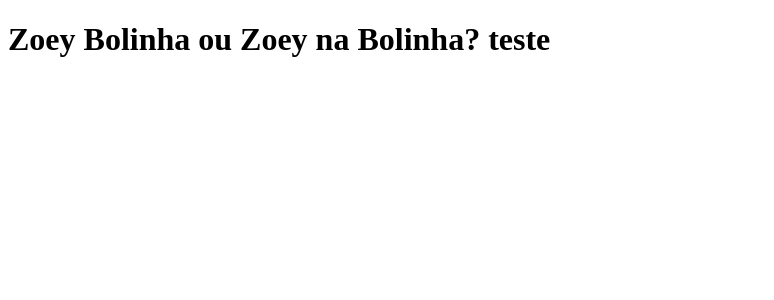
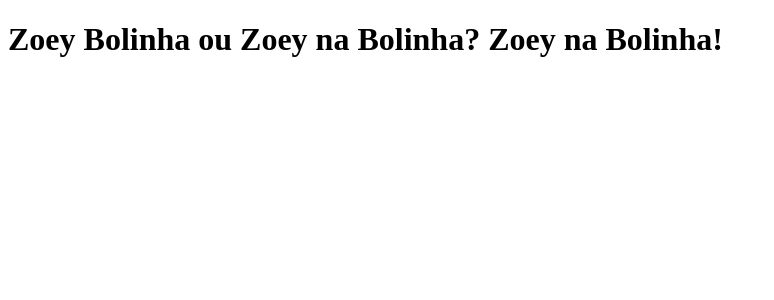
Before and after one commit to alexotsubo/curso, a Next.js app: page / in a window 1280 px wide. Shown: the top 300 px of the page, without its empty margins (0-774 px from the left). Built offline with nearby package versions, Linux system fonts and the light colour scheme.

Commit message:
modifica Zoey Na Bolinha

```diff
--- a/pages/index.js
+++ b/pages/index.js
@@ -1,5 +1,5 @@
 function Home() {
-    return <h1>Zoey Bolinha ou Zoey na Bolinha? teste</h1>
+    return <h1>Zoey Bolinha ou Zoey na Bolinha? Zoey na Bolinha!</h1>
 }
 
 export default Home
```
